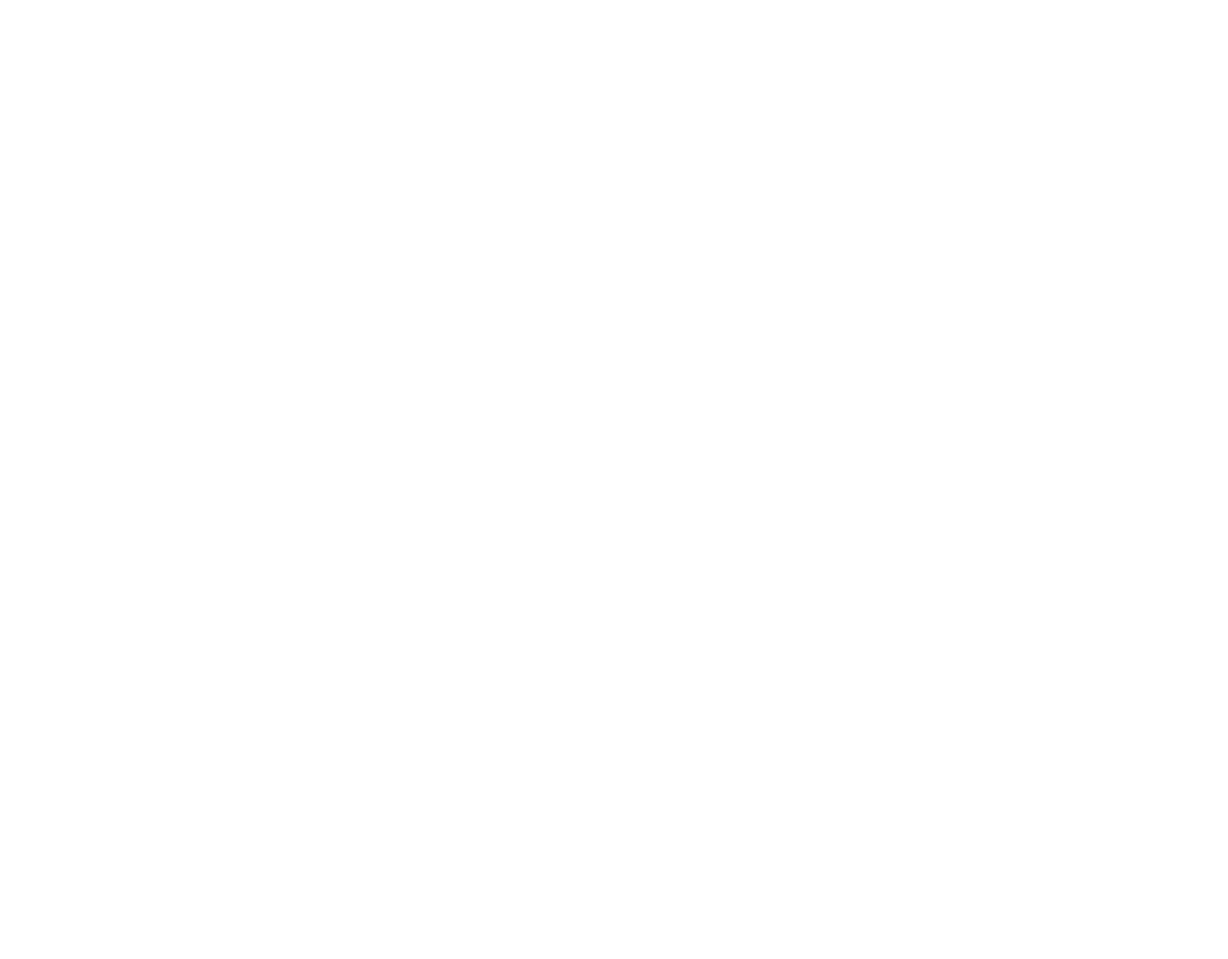
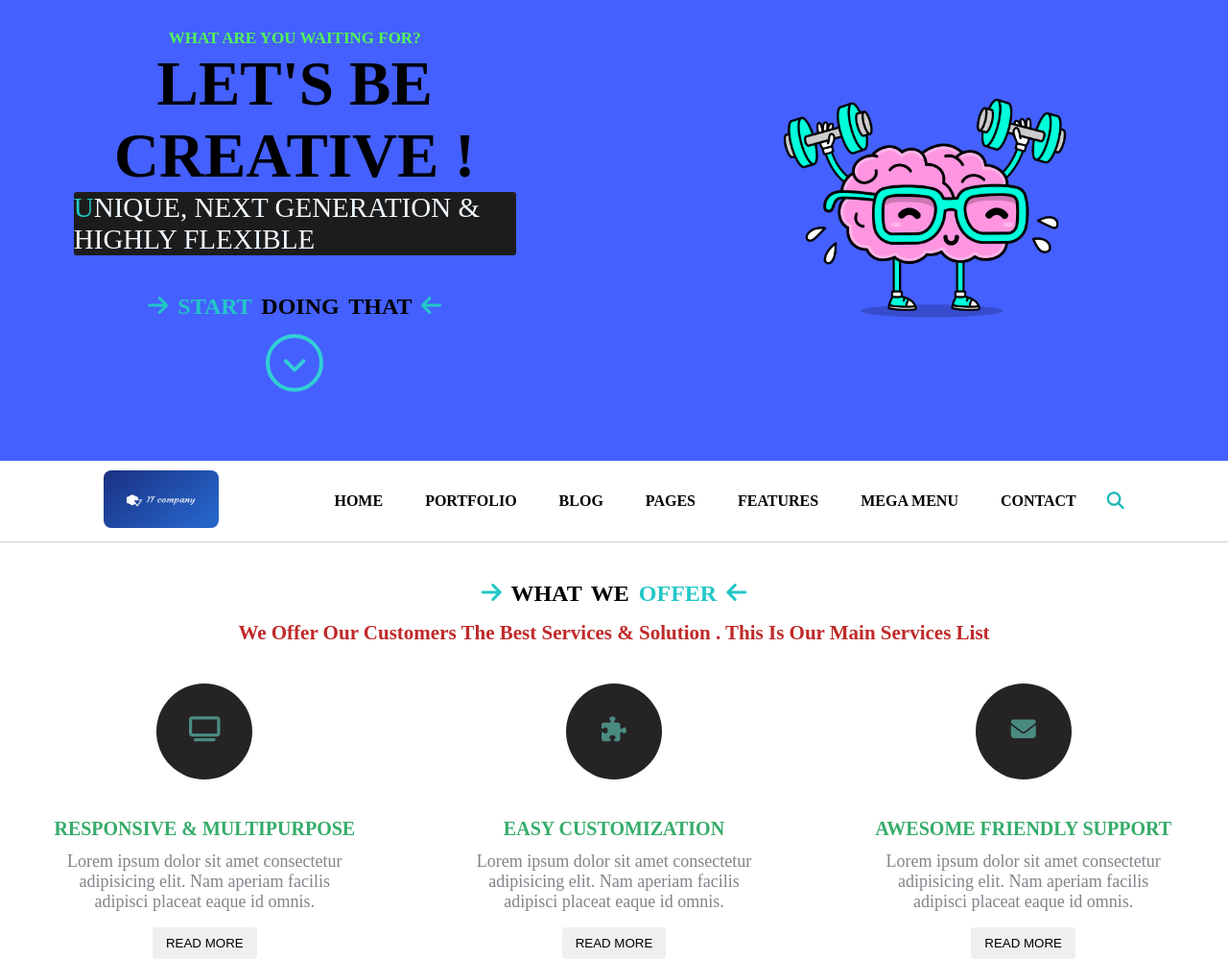
Before and after one commit to AbdurRahman-web-Dreamer/IT-COMAPANY, a plain HTML site: page index.html in a window 1280 px wide. Shown: the whole page at 96% size. Before the commit the page ends 800 px from the top, so only its background shows below. Drawn offline with Linux system fonts and the light colour scheme.

Commit message:
offer section finish

```diff
--- a/index.html
+++ b/index.html
@@ -4,12 +4,118 @@
     <meta charset="UTF-8">
     <meta name="viewport" content="width=device-width, initial-scale=1.0">
     <title>IT COMPANY</title>
+    <script src="https://kit.fontawesome.com/6d79a55aca.js" crossorigin="anonymous"></script>
     <link rel="stylesheet" href="styles/style.css">
 </head>
 <body>
-      <header>
+    <!-- header section  start -->
+    <header>
+        <div class="header-container">
+            <div class="header-text">
+                    <h5 class="header-qes">
+                             WHAT ARE YOU WAITING FOR?
+                    </h5>
+                    <h2 class="header-title">
+                            LET'S BE CREATIVE !
+                    </h2>
+                    <p class="header-para">
+                       <span class="cmn-style"> U</span>NIQUE, NEXT GENERATION & HIGHLY FLEXIBLE
+                    </p>
+                   <h4 class="part-title header-speech"> <i class="fa-solid fa-arrow-right cmn-style"></i>
+                      <span class="cmn-style">START</span> DOING THAT  <i class="fa-solid fa-arrow-left cmn-style"></i>
 
-      </header>
+                   </h4>
+                   <div class="down-circle">
+                    <i class="fa-solid fa-angle-down"></i>
+                   </div>
+            </div>
+              <div class="header-img">
+                   <img src="images/header-banner.png" alt="brain img">
+              </div>
+        </div>
+
+    </header>
+    <!-- header section end -->
+
+    <!-- nav section start -->
+    <nav>
+        <div class="logo">
+                <img src="images/logo.png" alt="">
+        </div>
+        <div class="menu">
+                <ul>
+                    <li><a href="#">HOME</a></li>
+                    <li><a href="#">PORTFOLIO</a></li>
+                    <li><a href="#">BLOG</a></li>
+                    <li><a href="#">PAGES</a></li>
+                    <li><a href="#">FEATURES</a></li>
+                    <li><a href="#">MEGA MENU</a></li>
+                    <li><a href="#">CONTACT</a></li>
+                    <li><i class="fa-solid fa-magnifying-glass"></i></li>
+                </ul>
+        </div>
+
+   </nav>
+   <!-- nav section end -->
+     <!-- main section start -->
+          <main>
+           <!-- what we offer section start -->
+            <section class="offer">
+                        <h4 class="part-title header-speech">
+                            <i class="fa-solid fa-arrow-right cmn-style"></i>    WHAT WE  <span class="cmn-style">OFFER</span> <i class="fa-solid fa-arrow-left cmn-style"></i>
+
+                         </h4>
+                         <p class="part-para">
+                              we offer our customers the best services & solution . this is our main services list
+                         </p>
+                    <div class="offer-section-container">
+                        <div class="box-offer">
+                                <div class="box-icon">
+                                    <i class="fa-solid fa-tv"></i>
+                                </div>
+                                <h4 class="offer-title">
+                                       RESPONSIVE & MULTIPURPOSE
+                                </h4>
+                                <p class="offer-para">
+                                    Lorem ipsum dolor sit amet consectetur adipisicing elit. Nam aperiam facilis adipisci placeat eaque id omnis.
+                                </p>
+                                <button class="btn-offer">
+                                     READ MORE
+                                </button>
+                        </div>
+                        <div class="box-offer">
+                            <div class="box-icon">
+                                <i class="fa-solid fa-puzzle-piece"></i>
+                            </div>
+                            <h4 class="offer-title">
+                                  EASY CUSTOMIZATION
+                            </h4>
+                            <p class="offer-para">
+                                Lorem ipsum dolor sit amet consectetur adipisicing elit. Nam aperiam facilis adipisci placeat eaque id omnis.
+                            </p>
+                            <button class="btn-offer">
+                                READ MORE
+                            </button>
+                        </div>
+                        <div class="box-offer">
+                            <div class="box-icon">
+                                <i class="fa-solid fa-envelope"></i>
+                            </div>
+                            <h4 class="offer-title">
+                                  AWESOME FRIENDLY SUPPORT
+                            </h4>
+                            <p class="offer-para">
+                                Lorem ipsum dolor sit amet consectetur adipisicing elit. Nam aperiam facilis adipisci placeat eaque id omnis.
+                            </p>
+                            <button class="btn-offer">
+                                READ MORE
+                            </button>
+                        </div>
+                    </div>
+            </section>
+            <!-- what we offer section End -->
+          </main>
+     <!-- main section end -->
 
 </body>
 </html>
--- a/styles/style.css
+++ b/styles/style.css
@@ -0,0 +1,175 @@
+*{
+    margin: 0;
+    padding: 0;
+}
+body,html{
+    width: 100%;
+    height: 100%;
+}
+/* common style */
+.cmn-style{
+    color: rgb(35, 199, 199);
+}
+.part-title{
+    word-spacing: 4px;
+    text-align: center;
+}
+.part-para{
+    text-align: center;
+    font-size: 21px;
+    text-transform: capitalize;
+    color: rgb(192, 41, 41);
+    font-weight: 700;
+}
+/* header section start */
+header{
+    background-color: rgb(68, 96, 255);
+    height: 60vh;
+
+}
+.header-container{
+         display: flex;
+         justify-content: space-around;
+         align-items: center;
+        padding-top: 30px;
+}
+.header-text{
+    width: 36%;
+    box-sizing: border-box;
+}
+.header-qes{
+      text-align: center;
+      font-size: 17px;
+      color: rgb(82, 245, 90);
+}
+.header-title{
+       font-size: 65px;
+       text-align: center;
+}
+.header-para{
+       font-size: 29px;background-color: rgb(29, 28, 28);
+       color: aliceblue;
+       border-radius: 3px;
+}
+.header-speech{
+    padding: 40px 0 15px 0;
+    font-size: 24px;
+}
+.down-circle{
+    text-align: center;
+}
+.fa-angle-down{
+    border: 4px solid rgb(49, 207, 212);
+    border-radius: 50%;
+    width: 60px;
+    height: 60px;
+    text-align: center;
+    box-sizing: border-box;
+    padding: 13px 0;
+    font-size: 30px;
+    color:  rgb(49, 207, 212);
+}
+.header-img{
+    width: 40%;
+
+}
+.header-img img{
+    width: 60%;
+    padding: 0 120px;
+}
+
+/* header section end */
+/* nav section start */
+nav{
+ display: flex;
+ justify-content: space-evenly;
+ align-items: center;
+ margin-top: 10px;
+ border-bottom: 1px solid rgb(211, 205, 205);
+ padding-bottom: 10px;
+}
+.logo img{
+    height: 60px;
+    width: 120px;
+    border-radius: 8px;
+}
+.menu ul{
+   display: flex;
+   gap: 20px;
+}
+.menu ul li{
+    list-style: none;
+}
+.menu ul li > a{
+   text-decoration: none;
+   color: black;
+   font-weight: 700;
+   padding: 8px 12px;
+   border-radius: 8px;
+   transition: .3s;
+}
+.menu li > a:hover{
+     background-color: rgb(61, 223, 209);
+}
+.menu li >a:visited{
+    color: rgb(16, 62, 161);
+}
+.fa-magnifying-glass{
+    font-size: 18px;
+    color: rgb(25, 182, 182);
+}
+/* nav section end */
+/* main section start */
+
+
+   /* offer section start  */
+   .offer-section-container{
+          display: flex;
+          text-align: center;
+          justify-content: space-around;
+   }
+   .box-offer{
+       width: 25%;
+   }
+   .box-icon{
+        height: 100px;
+        width: 100px;
+        background-color: rgb(37, 35, 35);
+        margin: 40px auto;
+        border-radius: 50%;
+        transition: .4s;
+
+   }
+     .box-icon>i{
+        color: rgb(74, 139, 129);
+        padding-top: 35px;
+        font-size: 26px;
+   }
+   .box-icon:hover{
+         background-color: rgb(123, 233, 49);
+         color: black;
+   }
+   .offer-title{
+      margin: 12px 0;
+      font-size: 20px;
+      color: rgb(53, 172, 106);
+   }
+   .offer-para{
+      margin-bottom:16px ;
+      font-size: 18px;
+      color: rgb(129, 132, 138);
+
+   }
+   .btn-offer{
+        padding: 9px 14px;
+        color: black;
+        border: none;
+        border-radius: 4px;
+        transition: .4s;
+   }
+   .btn-offer:hover{
+    background-color:rgb(61, 223, 209) ;
+   }
+   /* offer section end  */
+
+/* main section end */
```
Also changed, not shown: images/header-banner.png (added), images/logo.png (added).
